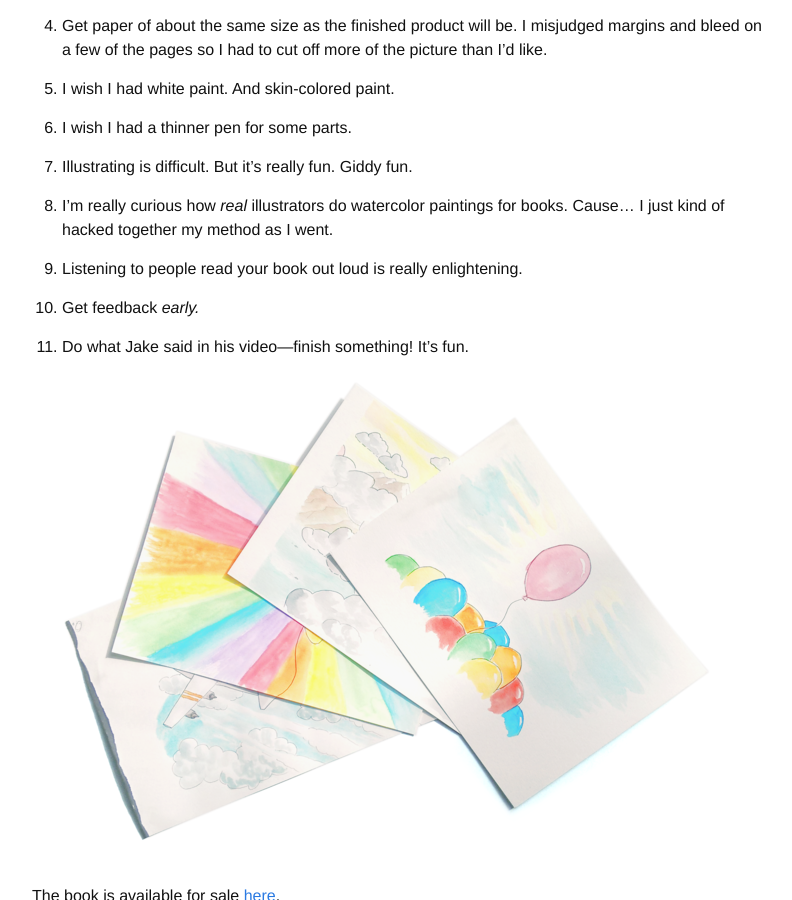
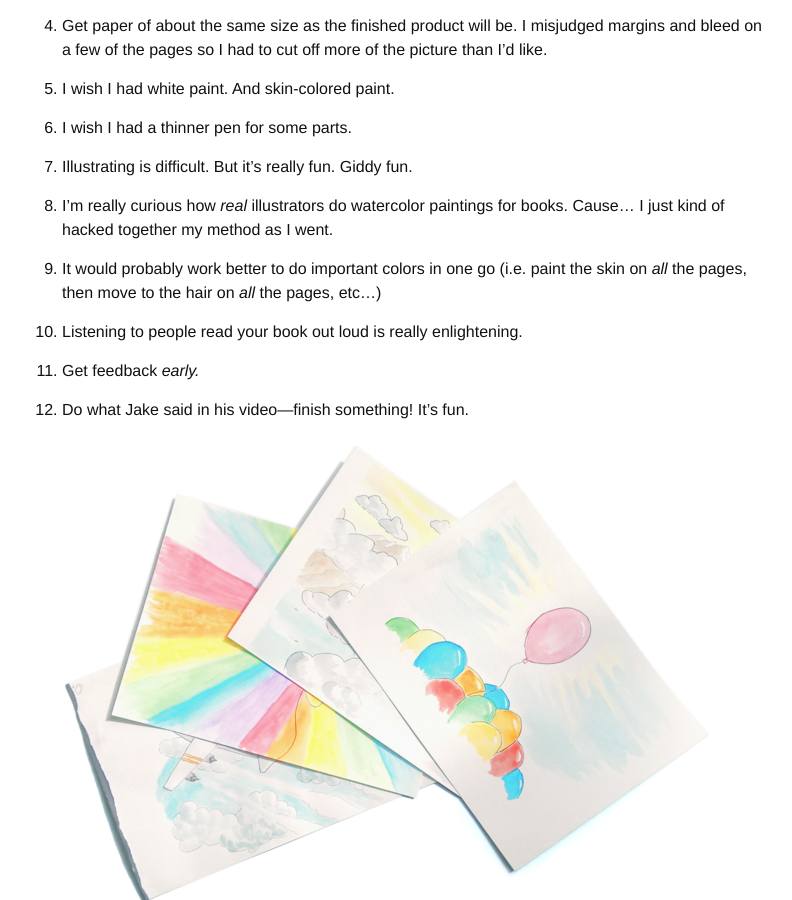
Before and after one commit to iffy/iffy.github.com, a Jekyll site: the page built from _posts/2016-10-10-i-made-a-book.md, in a window 1280 px wide and 900 px high, scrolled down 4758 px. Shown: the whole window, without its empty margins (238-1030 px from the left). Built offline with Jekyll 4.4.1, drawn with Linux system fonts in a browser that asks for light colours; nearby versions of some CDN libraries; some web fonts are replaced.

Commit message:
More learned lessons

```diff
--- a/_posts/2016-10-10-i-made-a-book.md
+++ b/_posts/2016-10-10-i-made-a-book.md
@@ -205,6 +205,8 @@ div.receipt table tr.section td {
 
 1. I'm really curious how *real* illustrators do watercolor paintings for books.  Cause... I just kind of hacked together my method as I went.
 
+1. It would probably work better to do important colors in one go (i.e. paint the skin on *all* the pages, then move to the hair on *all* the pages, etc...)
+
 1. Listening to people read your book out loud is really enlightening.
 
 1. Get feedback *early.*
```
